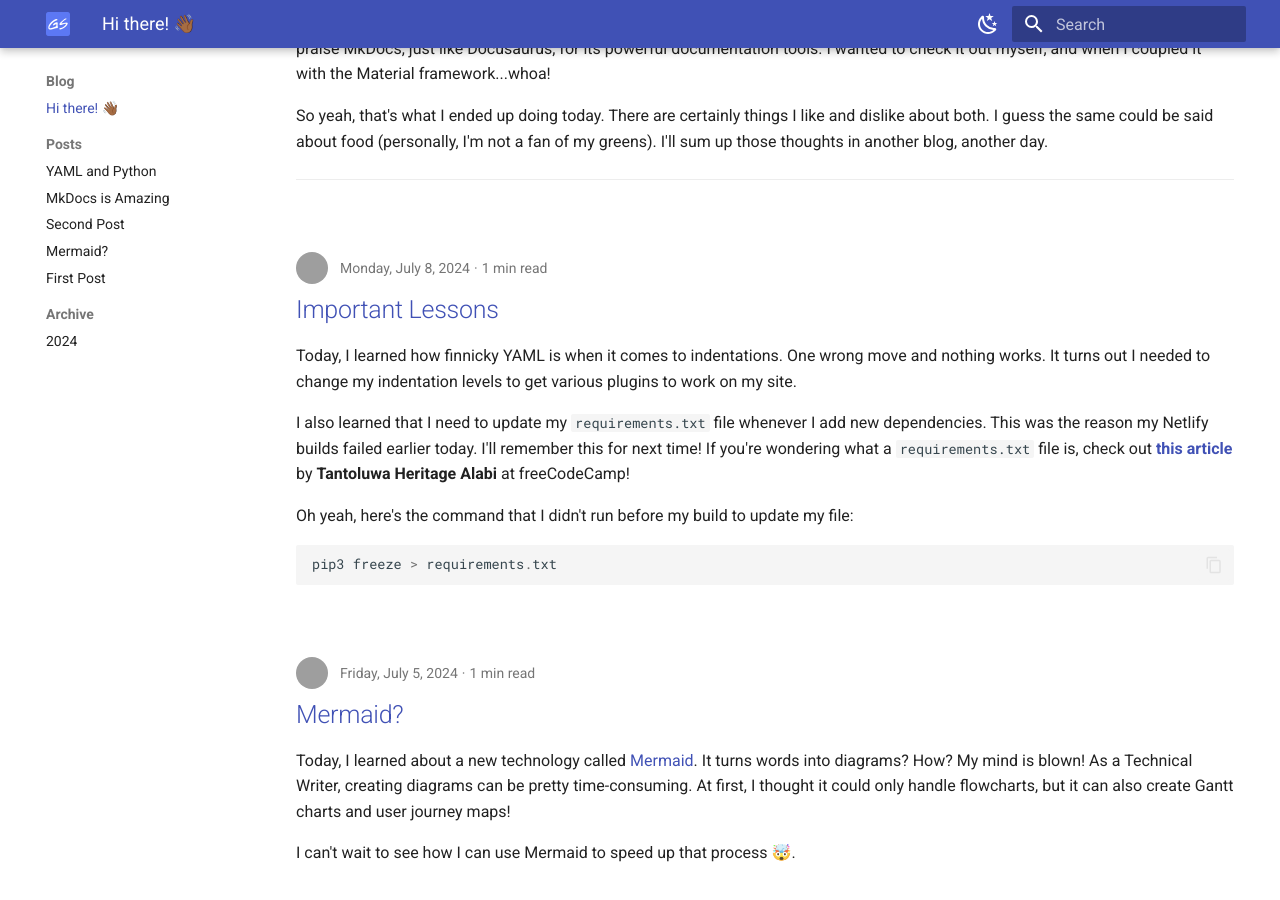
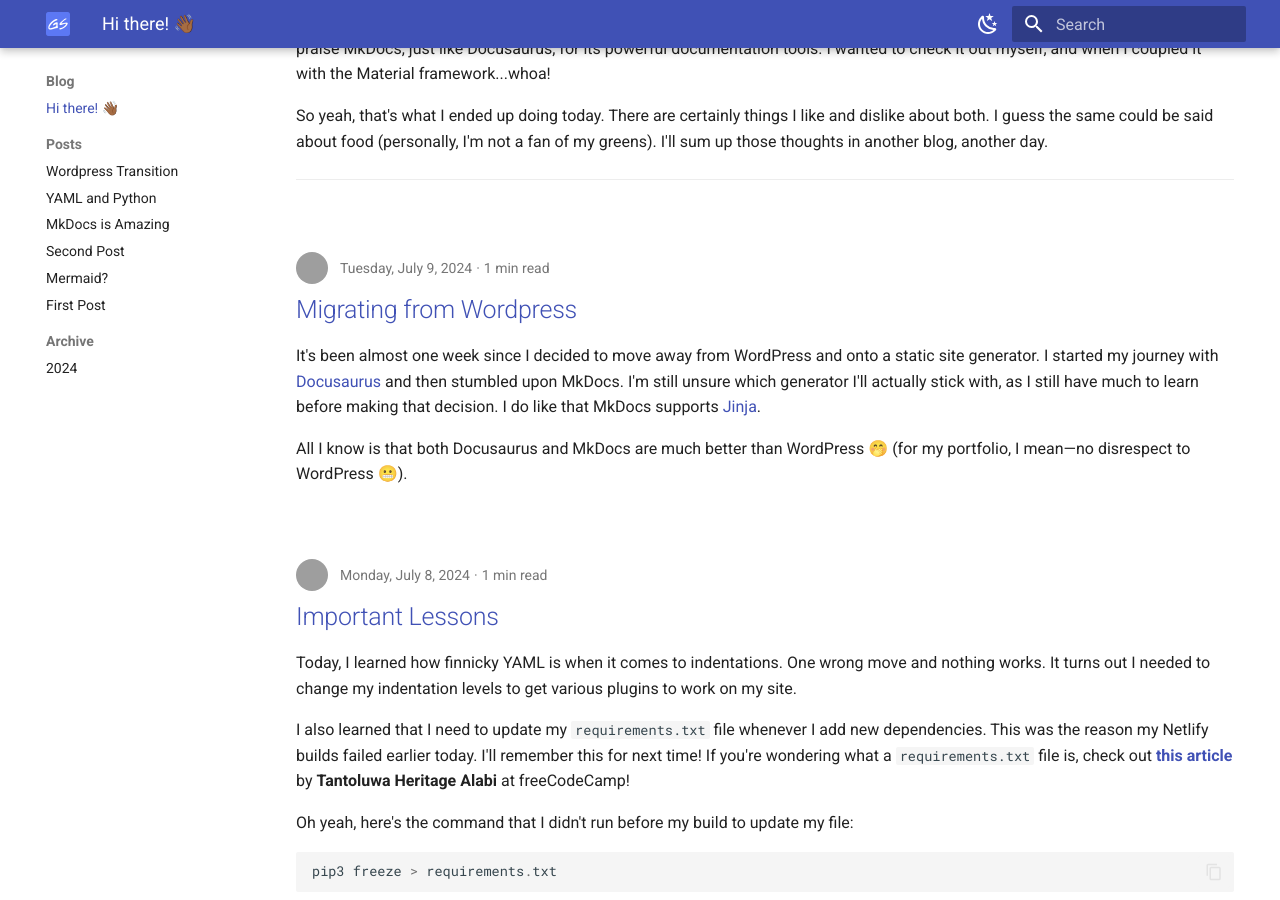
Before and after one commit to genesis-writing/gen-tech-writing-portfolio-and-blog-v2, an MkDocs documentation site: the page built from docs/blog/index.md, in a window 1280 px wide and 900 px high, scrolled down 948 px. Built offline with MkDocs 1.6.1 and Material for MkDocs 9.7.7, drawn with Linux system fonts in a browser that asks for light colours; grey boxes are pictures that could not be loaded.

Commit message:
Add blog
Also removed Google tag, need to troubleshoot it

```diff
--- /dev/null
+++ b/docs/blog/posts/2024-07-09-sixth-blog-post.md
@@ -0,0 +1,14 @@
+---
+title: Wordpress Transition
+description: Reflections on moving from WordPress to a static site generator
+date: 2024-07-09
+authors: [genesis-writing]
+tags:
+  - blog
+---
+
+# Migrating from Wordpress
+
+It's been almost one week since I decided to move away from WordPress and onto a static site generator. I started my journey with [Docusaurus](https://genwrites.netlify.app/) and then stumbled upon MkDocs. I'm still unsure which generator I'll actually stick with, as I still have much to learn before making that decision. I do like that MkDocs supports [Jinja](https://jinja.palletsprojects.com/en/3.1.x/).
+
+All I know is that both Docusaurus and MkDocs are much better than WordPress 🤭 (for my portfolio, I mean—no disrespect to WordPress 😬).
--- a/mkdocs.yml
+++ b/mkdocs.yml
@@ -111,11 +111,6 @@ extra:
   # Retain "Made with Material for MkDocs" in footer
   generator: true
 
-  # Add Google Analytics
-  analytics:
-    provider: google
-    property: G-WT9LBKPBTG
-
   # Associate each tag with a unique identifier
   tags:
     Knowledge Base: knowledge-base
@@ -123,7 +118,6 @@ extra:
     Training: training
     Fun: fun
     Blog: blog
-
 
 #For Footer
 copyright: Copyright &copy; 2024 Genesis Sorto - Technical Writer
@@ -200,6 +194,7 @@ nav:
   - Blog:
     - blog/index.md
     - Posts:
+      - Wordpress Transition: blog/posts/2024-07-09-sixth-blog-post.md
       - YAML and Python: blog/posts/2024-07-08-fifth-blog-post.md
       - MkDocs is Amazing: blog/posts/2024-07-07-fourth-blog-post.md
       - Second post: blog/posts/2024-07-04-second-blog-post.md
```
